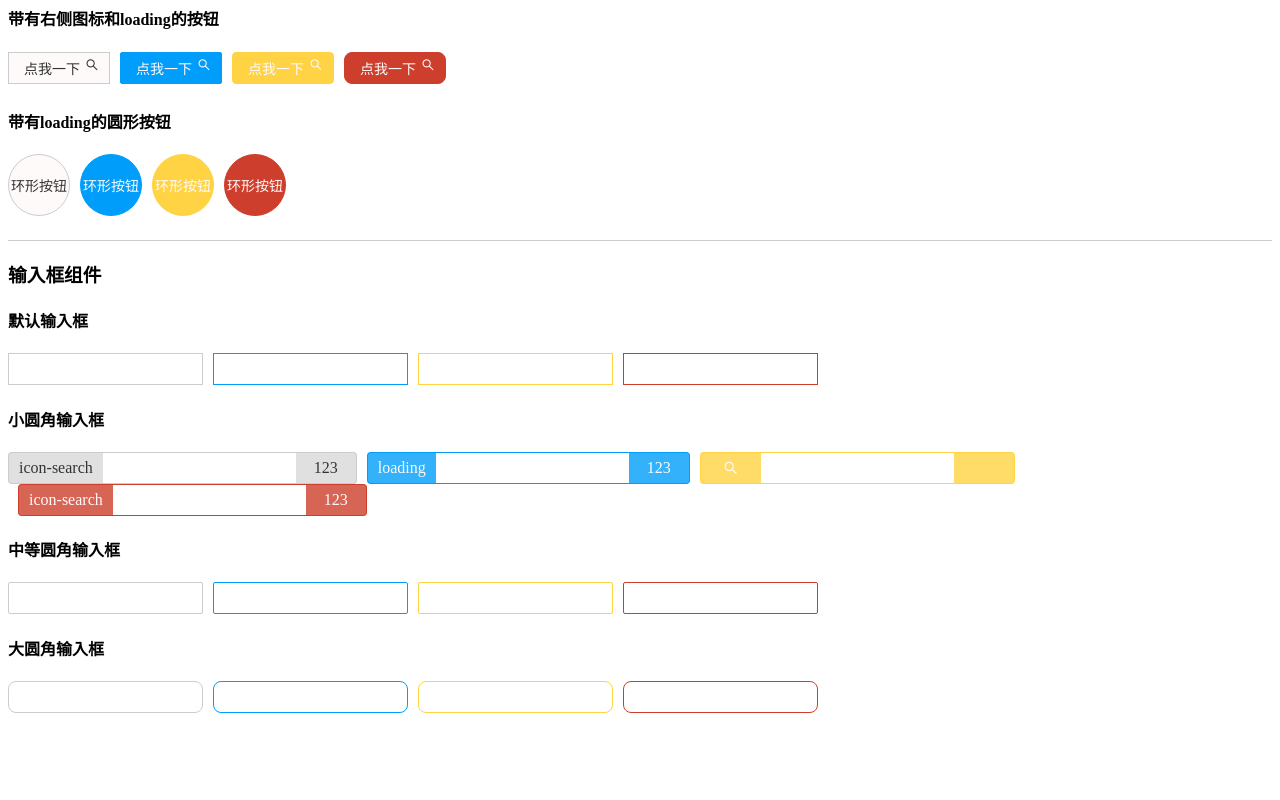
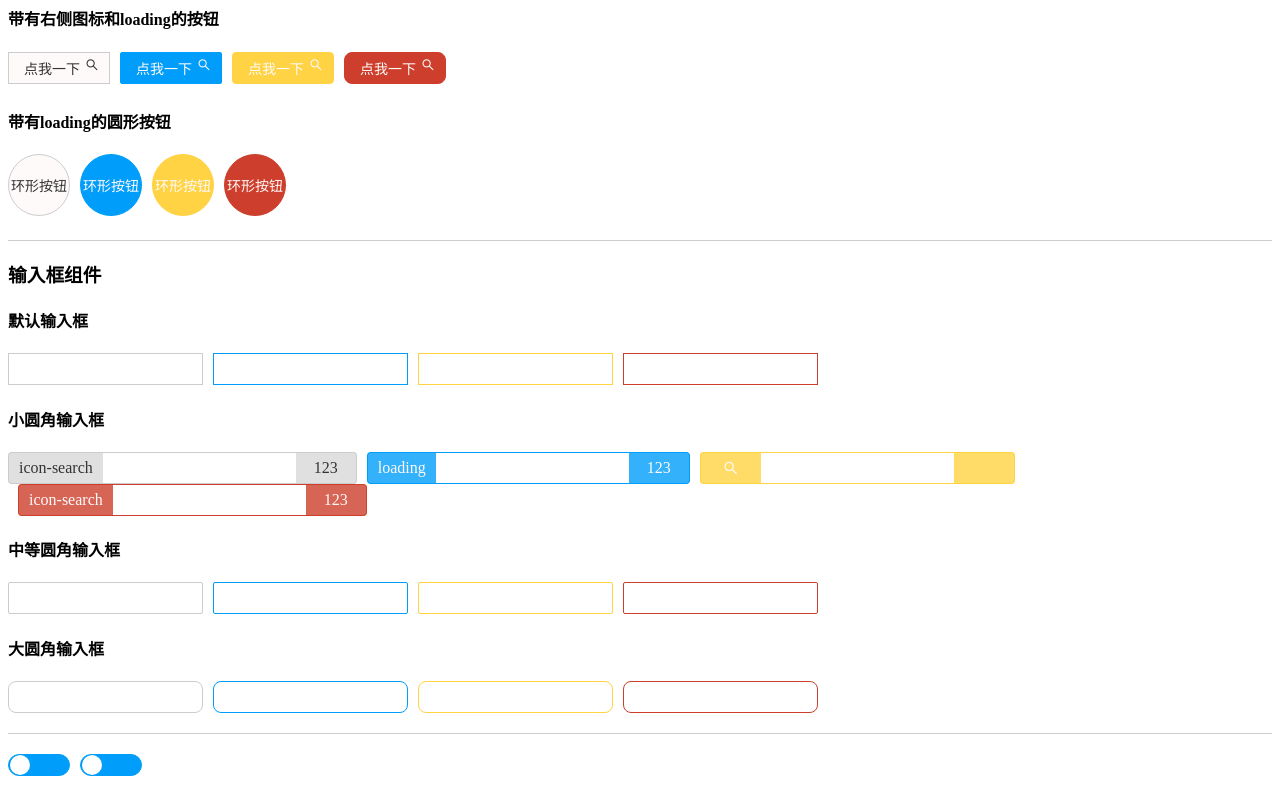
Before and after one commit to yitiaoyu928/fish-ui, a Vue app: page / in a window 1280 px wide. Shown: the part 541-1341 px from the top of the page. Before the commit the page ends 1274 px from the top, so only its background shows below. Built offline with nearby package versions, Linux system fonts and the light colour scheme.

Commit message:
switch组件样式开发

```diff
--- a/src/App.vue
+++ b/src/App.vue
@@ -95,6 +95,14 @@
         <f-input type="warning" rounded="large"></f-input>
         <f-input type="danger" rounded="large"></f-input>
       </div>
+    </div>
+    <!-- switch组件 -->
+    <div class="container">
+      <div class="container-item">
+        <f-switch></f-switch>
+        <f-switch></f-switch>
+      </div>
+      <div class="container-item"></div>
     </div>  </div>
 </template>
 <script setup lang="ts">
--- a/src/components/Button/index.vue
+++ b/src/components/Button/index.vue
@@ -19,7 +19,7 @@
 <script setup lang="ts">
 import { computed } from "vue";
 import { Types, Rounded, LoadingPosition } from "../../interface/types"
-interface buttonInterface {
+interface ButtonProps {
   prefixIcon?: string;
   suffixIcon?: string;
   type?: Types;
@@ -29,7 +29,7 @@ interface buttonInterface {
   closeDisabled?: boolean;
   loadingPosition?: LoadingPosition;
 }
-const props = withDefaults(defineProps<buttonInterface>(), {
+const props = withDefaults(defineProps<ButtonProps>(), {
   type: "default",
   rounded: "none",
   loading: false,
--- a/src/components/Input/index.vue
+++ b/src/components/Input/index.vue
@@ -17,7 +17,7 @@
 <script setup lang="ts">
 import { computed } from "vue"
 import { TextType, Types, Rounded, TextIconPosition } from "../../interface/types"
-interface inputInterface {
+interface InputProps{
   textType?: TextType;
   prefixIcon?: string;
   suffixIcon?: string;
@@ -28,7 +28,7 @@ interface inputInterface {
   disabled?: boolean;
   maxLength?: number;
 };
-const props = withDefaults(defineProps<inputInterface>(), {
+const props = withDefaults(defineProps<InputProps>(), {
   textType: "text",
   type: "default",
   rounded: "none",
--- a/src/components/Switch/index.vue
+++ b/src/components/Switch/index.vue
@@ -1,7 +1,64 @@
 <template>
-  <div class="fish__switch">
+  <div class="fish__switch" :style="{ backgroundColor: bgCalc, border: '1px solid ' + bgCalc }">
+    <div class="fish__switch__content fish__relative">
+      <span class="fish__switch__ball" :style="{ backgroundColor: dotColor }"></span>
+    </div>  </div>
+</template>
+<script setup lang="ts">import { computed } from 'vue';
 
-  </div>
-</template>
-<script setup lang="ts"></script>
-<style lang="scss" scoped></style>
+interface SwitchProps {
+  value?: boolean;
+  activeValue?: number | boolean | string;
+  inActiveValue?: number | boolean | string;
+  activeColor?: string;
+  inActiveColor?: string;
+  dotColor?: string;
+}
+const props = withDefaults(defineProps<SwitchProps>(), {
+  inActiveColor: "#989898",
+  activeColor: "#009EFA",
+  dotColor: "#FFFFFF"
+})
+let bgCalc = computed(() => {
+  if (props.value === props.activeValue) {
+    return props.activeColor
+  } else {
+    return props.inActiveColor;
+  }
+})
+</script>
+<style lang="scss">
+@import "../../assets/style/style.scss";
+$height:20px;
+$width:60px;
+
+.fish__switch {
+  display: inline-block;
+  overflow: hidden;
+  border-radius: $height;
+
+  &+& {
+    margin-left: 10px;
+  }
+
+  .fish__switch__content {
+    width: $width;
+    height: $height;
+    line-height: $height;
+
+    .fish__switch__ball {
+      position: absolute;
+      left: 1px;
+      width: 20px;
+      height: 100%;
+      border-radius: $height;
+    }
+
+    &:hover {
+      .fish__switch__ball {
+        left:calc(100% - #{$height} - 1px);
+      }
+    }
+  }
+}
+</style>
--- a/src/main.ts
+++ b/src/main.ts
@@ -3,9 +3,11 @@ import "./assets/style/style.scss"
 import App from "./App.vue"
 import FishButton from "./components/Button/index.vue"
 import FishInput from "./components/Input/index.vue"
+import FishSwitch from "./components/Switch/index.vue"
 import "./assets/icon/iconfont.css"
 import i18n from "./plugins/i18n"
 const app = createApp(App).use(i18n)
 app.component("f-button", FishButton)
-app.component("f-input",FishInput)
+app.component("f-input", FishInput)
+app.component("f-switch", FishSwitch)
 app.mount("#app")
```
